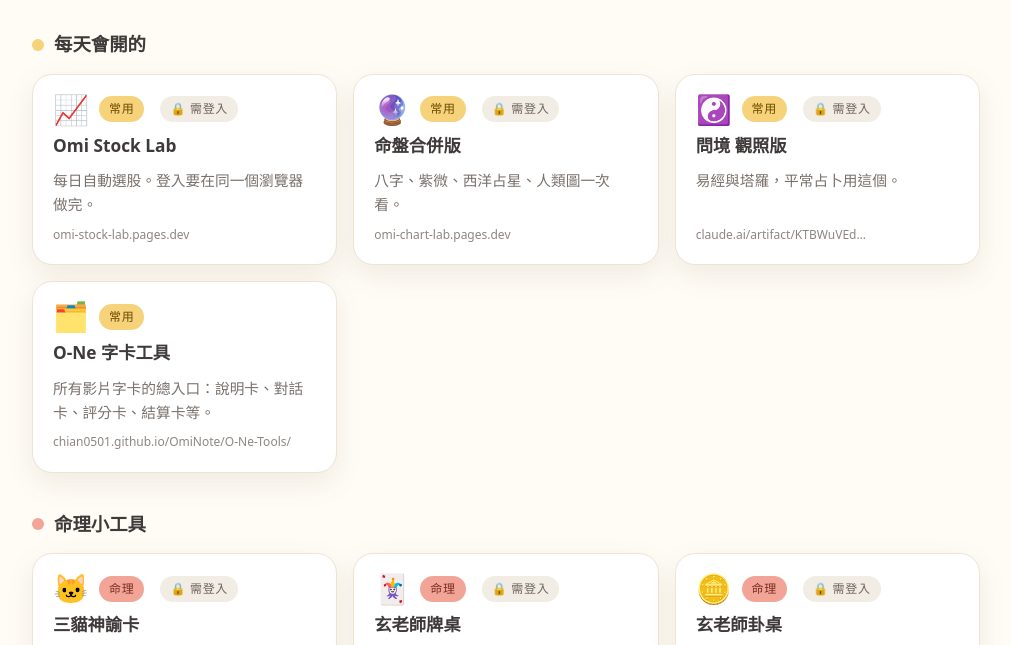
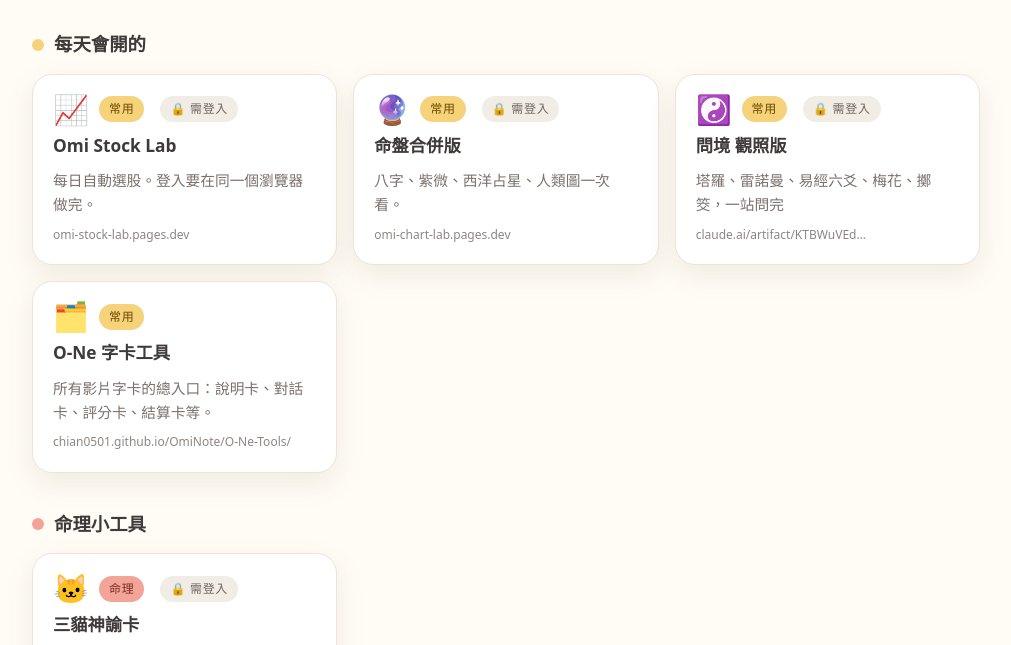
Before and after one commit to chian0501/chian0501.github.io, a plain HTML site: page index.html in a window 1280 px wide. Shown: the part 141-786 px from the top of the page, without its empty margins (134-1145 px from the left). Drawn offline with Linux system fonts and the light colour scheme; no server answers; a web font is replaced by a local one.

Commit message:
入口頁拿掉玄老師牌桌、卦桌、筊杯，問境改寫說明
三個功能已併進問境觀照版；舊的三個頁面還在，只是入口不再連。

Co-Authored-By: Claude Opus 5.5 <noreply@anthropic.com>

```diff
--- a/index.html
+++ b/index.html
@@ -86,12 +86,9 @@ h1{font-size:clamp(1.8rem,5vw,2.5rem);margin:0;letter-spacing:.02em;text-wrap:ba
 const SITES = [
   { cat:'daily', icon:'📈', name:'Omi Stock Lab', desc:'每日自動選股。登入要在同一個瀏覽器做完。', url:'https://omi-stock-lab.pages.dev', lock:true },
   { cat:'daily', icon:'🔮', name:'命盤合併版', desc:'八字、紫微、西洋占星、人類圖一次看。', url:'https://omi-chart-lab.pages.dev', lock:true },
-  { cat:'daily', icon:'☯️', name:'問境 觀照版', desc:'易經與塔羅，平常占卜用這個。', url:'https://claude.ai/artifact/KTBWuVEdqFExoW8jpeWM2r', lock:true },
+  { cat:'daily', icon:'☯️', name:'問境 觀照版', desc:'塔羅、雷諾曼、易經六爻、梅花、擲筊，一站問完', url:'https://claude.ai/artifact/KTBWuVEdqFExoW8jpeWM2r', lock:true },
   { cat:'daily', icon:'🗂️', name:'O-Ne 字卡工具', desc:'所有影片字卡的總入口：說明卡、對話卡、評分卡、結算卡等。', url:'https://chian0501.github.io/OmiNote/O-Ne-Tools/' },
   { cat:'fortune', icon:'🐱', name:'三貓神諭卡', desc:'三隻貓的神諭卡，抽一張看今天的心情提醒。', url:'https://claude.ai/artifact/SwSxaR3fK2EaztePJD2mvt', lock:true },
-  { cat:'fortune', icon:'🃏', name:'玄老師牌桌', desc:'塔羅抽牌桌。', url:'https://claude.ai/artifact/8nU9uTg5kD8qfty235ntDo', lock:true },
-  { cat:'fortune', icon:'🪙', name:'玄老師卦桌', desc:'六爻搖卦桌。', url:'https://claude.ai/artifact/9nPjT19GdGMGX9CUWnGgab', lock:true },
-  { cat:'fortune', icon:'🌙', name:'玄老師筊杯', desc:'擲筊問事。', url:'https://claude.ai/artifact/5uGJxy8DiNEdYS837GvXY8', lock:true },
   { cat:'travel', icon:'🏠', name:'河家歡換屋計畫', desc:'換屋的先決條件、時程與比較整理。', url:'https://claude.ai/artifact/HUGC2eQTzvMVdKLLwRYNzt' },
   { cat:'travel', icon:'🚢', name:'郵輪旅程手帳', desc:'12 月 MSC 沖繩航程：行事曆、地圖、預算與隨手記帳、攜帶清單。', url:'https://chian0501.github.io/cruise-planner/', repo:'cruise-planner' }
 ];
```
